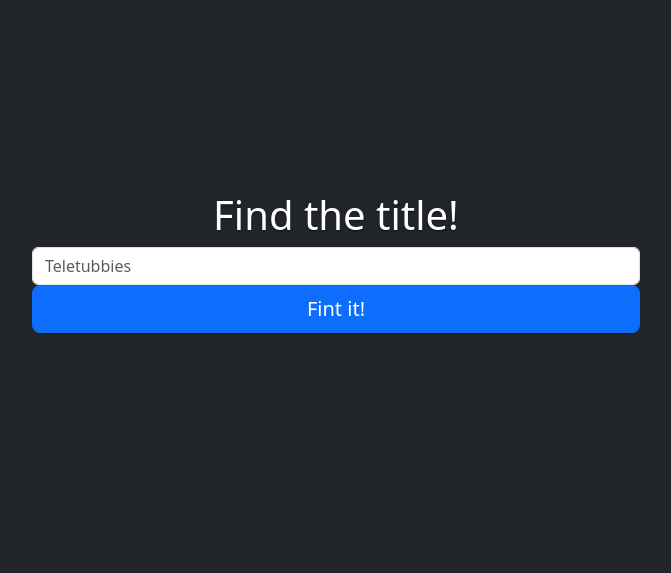
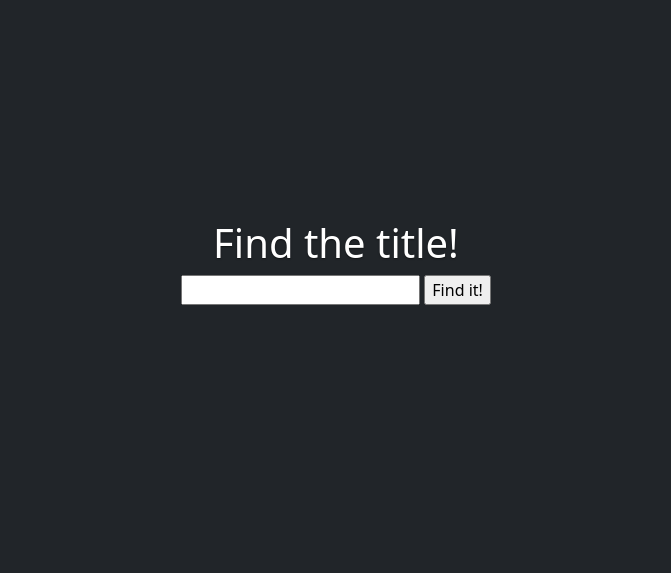
Before and after one commit to mateuszbaranczyk/binge, a Flask app: page / in a window 1280 px wide. Shown: the part 136-709 px from the top of the page, without its empty margins (304-975 px from the left). Run offline with Flask 2, Linux system fonts and the light colour scheme; some libraries are stand-ins or nearby versions.

Commit message:
created form

```diff
--- /dev/null
+++ b/binge/app/forms.py
@@ -0,0 +1,7 @@
+from flask_wtf import FlaskForm
+from wtforms import StringField, SubmitField
+from wtforms.validators import Length, DataRequired
+
+class QueryForm(FlaskForm):
+    title = StringField("Title", validators=[Length(min=3), DataRequired()])
+    submit = SubmitField("Find it!")
--- a/binge/app/routes.py
+++ b/binge/app/routes.py
@@ -1,14 +1,16 @@
 from flask import Flask, render_template, request
 from api_connector import Requester
+from forms import QueryForm
 
 app = Flask(__name__)
+app.config['SECRET_KEY'] = "twojastara"
 requester = Requester()
 
 
 @app.route("/")
 def main_page():
-
-    return render_template("find.html")
+    form = QueryForm()
+    return render_template("find.html", title="Binge", form=form)
 
 
 @app.route("/title")
--- a/binge/app/templates/find.html
+++ b/binge/app/templates/find.html
@@ -5,8 +5,11 @@
 <div class=finder>
     <p class="h1">Find the title!</p>
     <form method="get">
-        <input type="text" class="form-control" id="Title" placeholder="Teletubbies" required="" value={{ request.form['title'] }}>
-        <button class="w-100 btn btn-primary btn-lg" type="submit">Fint it!</button>
+        {{ form.hidden_tag() }}
+
+            {{ form.title}}
+            {{ form.submit}}
+
     </form>
 </div>
 {% endblock %}
--- a/requirements.txt
+++ b/requirements.txt
@@ -4,3 +4,5 @@
 isort
 requests
 pytest
+flask_wtf
+wtforms
```
